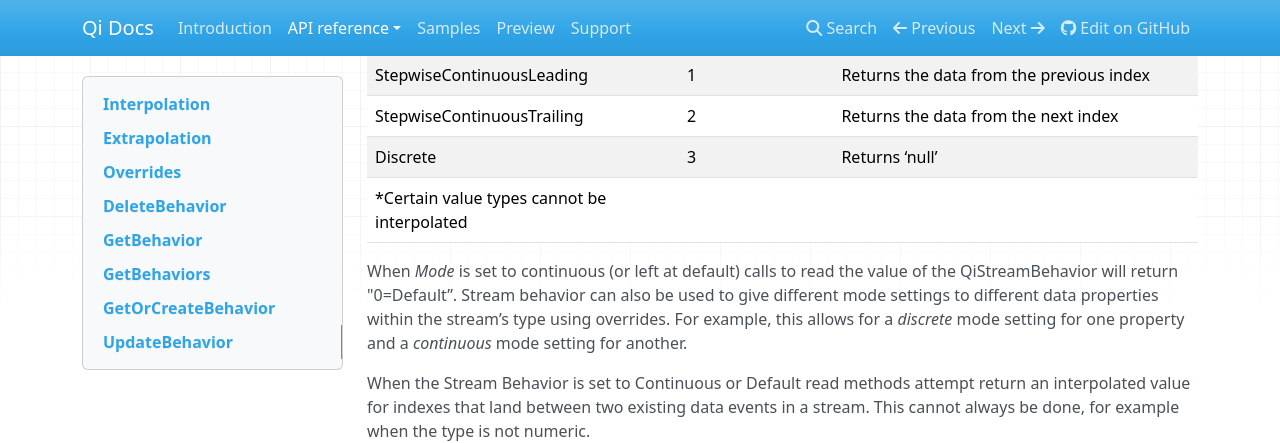
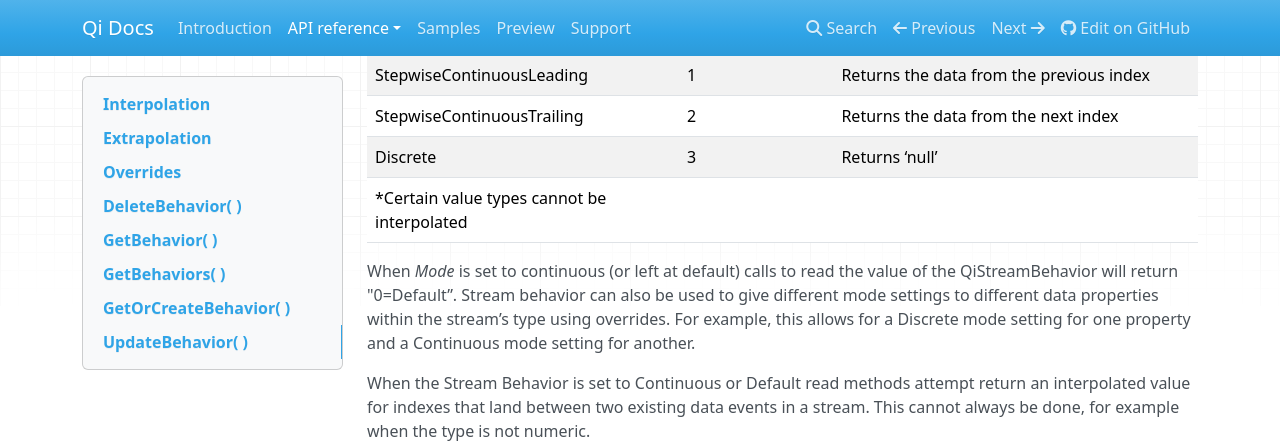
Before and after one commit to ssuryanarayanan/Qi-Docs, an MkDocs documentation site: the page built from docs/QiStreamBehaviors.md, in a window 1280 px wide and 900 px high, scrolled down 1789 px. Shown: the top 443 px of the window. Built offline with MkDocs 1.6.1, drawn with Linux system fonts in a browser that asks for light colours; nearby versions of some CDN libraries; old or Windows-style settings are respelled for this version of MkDocs; some of the changed text lies outside the part shown.

````diff
--- a/docs/QiStreamBehaviors.md
+++ b/docs/QiStreamBehaviors.md
@@ -10,7 +10,7 @@ The following table defines QiStreamBehavior objects:
 |Overrides|IList&lt;QiStreamBehaviorOverride&gt;|A list of QiStreamBehaviorOverride items used to set a different interpolation behavior than the mode to a type property|
 |ExtrapolationMode|QiStreamExtrapolation|Controls extrapolation behavior for the stream|
 
-__Rules for *QiStreamBehavior Id*__
+__Rules for QiStreamBehavior *Id*__
 
 1.	Case Insensitive
 2.	Allows spaces
@@ -19,7 +19,7 @@ __Rules for *QiStreamBehavior Id*__
 
 Stream behavior objects are always referenced by the *Id* property. A stream can be changed to use a different stream behavior or the stream behavior itself can be changed after it is created/configured.
 
-__Methods effected by *QiStreamBehavior*__
+__Methods effected by QiStreamBehavior__
 
 |Method|Details|
 |---|---|
@@ -65,9 +65,9 @@ When read methods effected by QiStreamBehavior (as shown above) are given an ind
 |StepwiseContinuousLeading|1|Returns the data from the previous index|
 |StepwiseContinuousTrailing|2|Returns the data from the next index|
 |Discrete|3|Returns ‘null’|
- 			*Certain value types cannot be interpolated
+ 					*Certain value types cannot be interpolated
 
-When *Mode* is set to continuous (or left at default) calls to read the value of the QiStreamBehavior will return "0=Default”. Stream behavior can also be used to give different mode settings to different data properties within the stream’s type using overrides. For example, this allows for a *discrete* mode setting for one property and a *continuous* mode setting for another.
+When *Mode* is set to continuous (or left at default) calls to read the value of the QiStreamBehavior will return "0=Default”. Stream behavior can also be used to give different mode settings to different data properties within the stream’s type using overrides. For example, this allows for a Discrete mode setting for one property and a Continuous mode setting for another.
 
 When the Stream Behavior is set to Continuous or Default read methods attempt return an interpolated value for indexes that land between two existing data events in a stream. This cannot always be done, for example when the type is not numeric.
 
@@ -146,7 +146,7 @@ QiStreamMode Mode
 
 Note that when using the override list the *Mode* setting of Discrete cannot be overridden. If the *Mode* is set to Discrete a null value is returned for the entire event. If a Discrete setting is desired for one of the types within a stream and a different setting (e.g. StepwiseContinuousLeading) is desired for other properties within the stream, set the *Mode* to StepwiseContinuousLeading and use the override list to set the desired property to Discrete.
 
-## DeleteBehavior
+## DeleteBehavior( )
 *_Qi Client Library_*
 ```
 void DeleteBehavior(string behaviorId);
@@ -169,7 +169,7 @@ Allowed by administrator account
 Deletes the specified behavior
 Stream Behaviors objects that are still associated with a stream cannot be deleted
 
-## GetBehavior
+## GetBehavior( )
 *_Qi Client Library_*
 ```
 QiStreamBehavior GetBehavior(string behaviorId);
@@ -190,7 +190,7 @@ Allowed by administrator and user accounts
 **Operation**
 Gets a QiStreamBehavior object from service
 
-## GetBehaviors
+## GetBehaviors( )
 *_Qi Client Library_*
 ```
 IEnumerable<QiStreamBehavior> GetBehaviors();
@@ -212,7 +212,7 @@ Allowed by administrator and user accounts
 **Operation**
 Returns IEnumerable of all behavior objects
 
-## GetOrCreateBehavior
+## GetOrCreateBehavior( )
 *_Qi Client Library_*
 ```
 QiStreamBehavior GetOrCreateBehavior(QiStreamBehavior entity);
@@ -236,7 +236,7 @@ Allowed by administrator account
 Creates a QiStreamBehavior (or returns it if it already exists)
 If *entity* already exists on the server by *Id*, that existing behavior is returned to the caller unchanged
 
-## UpdateBehavior
+## UpdateBehavior( )
 *_Qi Client Library_*
 ```
 void UpdateBehavior(string behaviorId, QiStreamBehavior entity);
````
